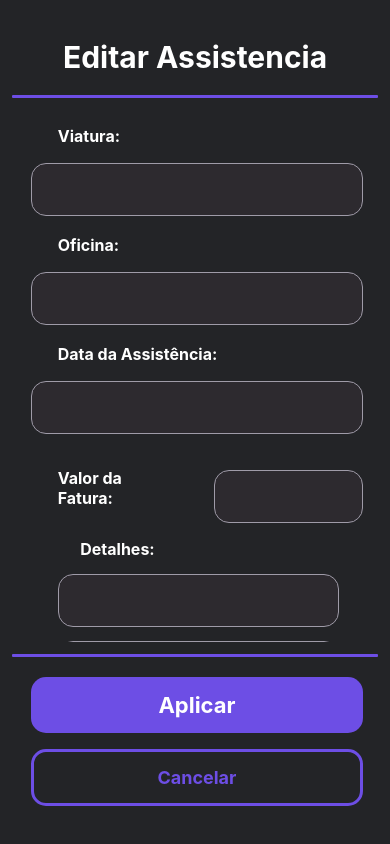
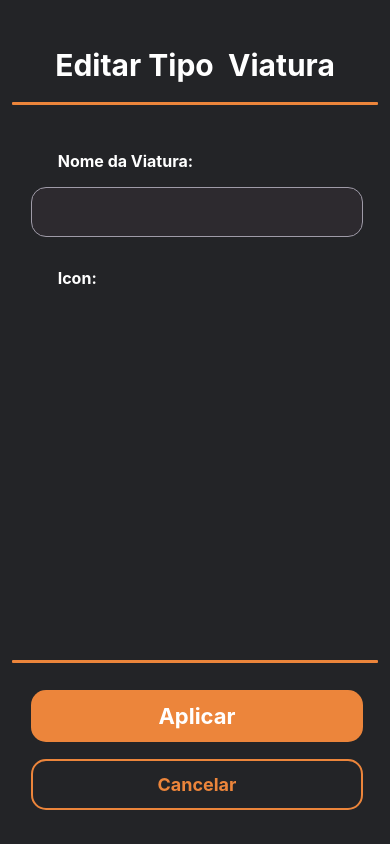
Before and after one commit to LoboMars/PitBox, a React Native app in the folder T22/: screen / in a window 390 px wide. Built offline with nearby package versions, Linux system fonts and the light colour scheme; no server answers; the database is empty.

Commit message:
AdmiEditarTipoViatura com a FireBase

```diff
--- a/T22/App.jsx
+++ b/T22/App.jsx
@@ -41,7 +41,7 @@
 export default function App() {
   return (
     <View style={styles.container}>
-      <EditarAssistencia/>
+      <EditarTipoViatura/>
       <StatusBar style="auto" />
     </View>
   );
--- a/T22/View/AdminEditarTipoViatura.jsx
+++ b/T22/View/AdminEditarTipoViatura.jsx
@@ -1,4 +1,5 @@
 import { StatusBar, } from "expo-status-bar";
+import React, { useState, useEffect } from "react";
 import {
   StyleSheet,
   Text,
@@ -11,7 +12,38 @@
 } from "react-native";
 import Carro from '../Image/carPurple.png'
 
+import { doc, getDoc, updateDoc } from "firebase/firestore";
+import { db } from "../firebase.config";
+
+
 export default function CriarViatura() {
+  const [nome, setnome] = useState("");
+
+  useEffect(() => {
+    const fetchData = async () => {
+      const docRef = doc(db, "ADviaturas", "wRKsE5uQ8KaJAWTR1i8o");
+      const docSnap = await getDoc(docRef);
+
+      if (docSnap.exists()) {
+        const data = docSnap.data();
+        setnome(data.nome);
+
+      } else {
+        console.log("No such document!");
+      }
+    };
+
+    fetchData();
+  }, []);
+
+  const handleUpdate = async () => {
+    const docRef = doc(db, "ADviaturas", "wRKsE5uQ8KaJAWTR1i8o");
+    await updateDoc(docRef, {
+      nome,
+    });
+};
+
+
   return (
 
     <View style={styles.container}>
@@ -32,10 +64,11 @@
 
           <View style={styles.textBoxContainer}>
             <TextInput
-              style={styles.TextBox} // Estilo para o TextInput
-              placeholder="Nome"
-              defaultValue="Carro"
-              placeholderTextColor="#9F9BA8" />
+              style={styles.TextBox}
+              placeholderTextColor="#9F9BA8"
+              value={nome}
+              onChangeText={setnome}
+              />
           </View>
 
           <View style={{ marginTop: "8%" }} />
@@ -51,12 +84,11 @@
           </View>
       </View>
 
-
       <View style={styles.footer}>
           <View style={styles.line} />
           <View style={{ marginTop: "2%" }} />
 
-          <TouchableOpacity>
+          <TouchableOpacity onPress={handleUpdate}>
             <View style={styles.textBoxContainer}>
               <Text style={styles.BTNOrange}>Aplicar</Text>
             </View>
@@ -68,7 +100,6 @@
            </View>
           </TouchableOpacity>
         </View>
-
     </View>
   );
 }
```
